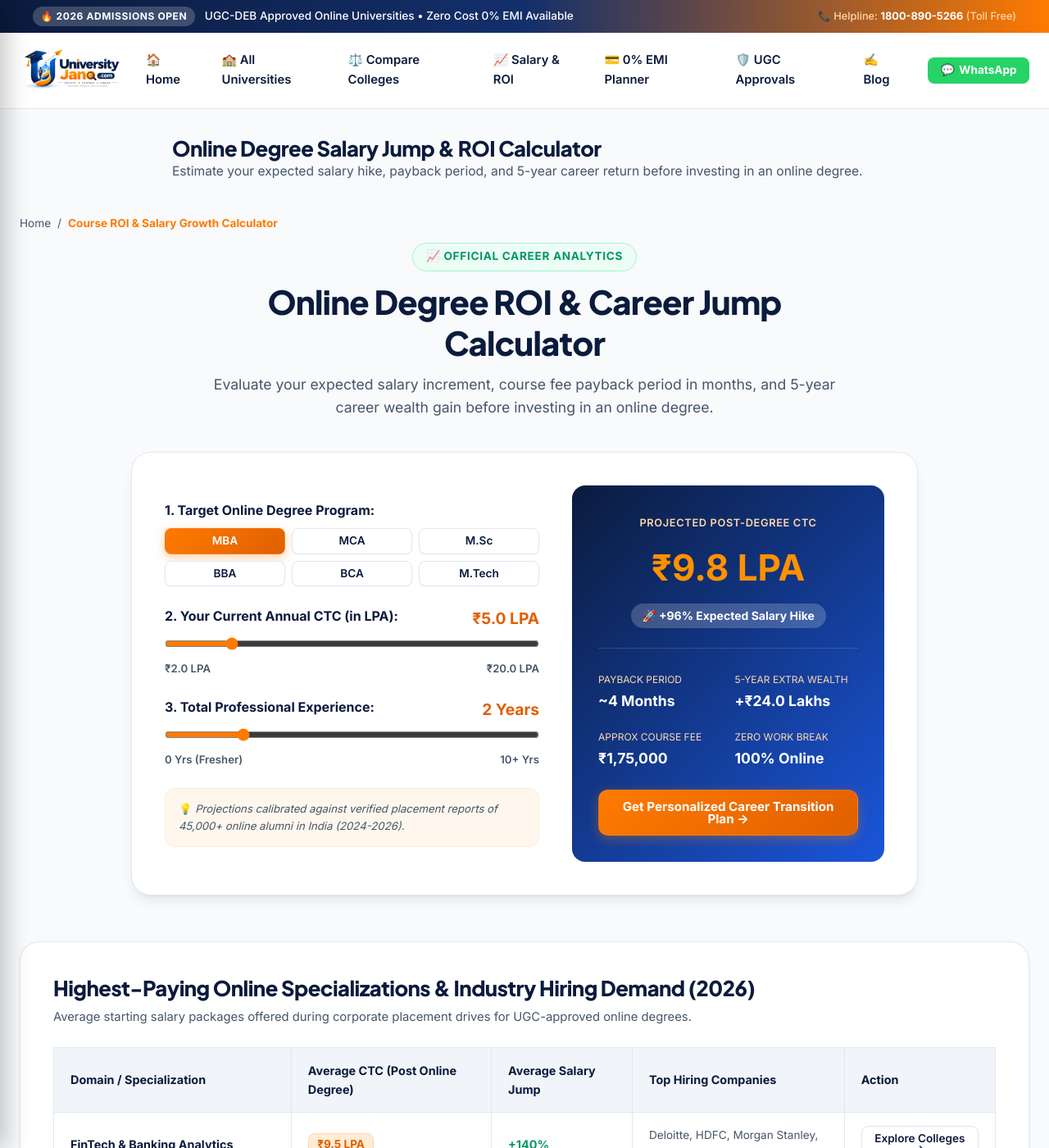
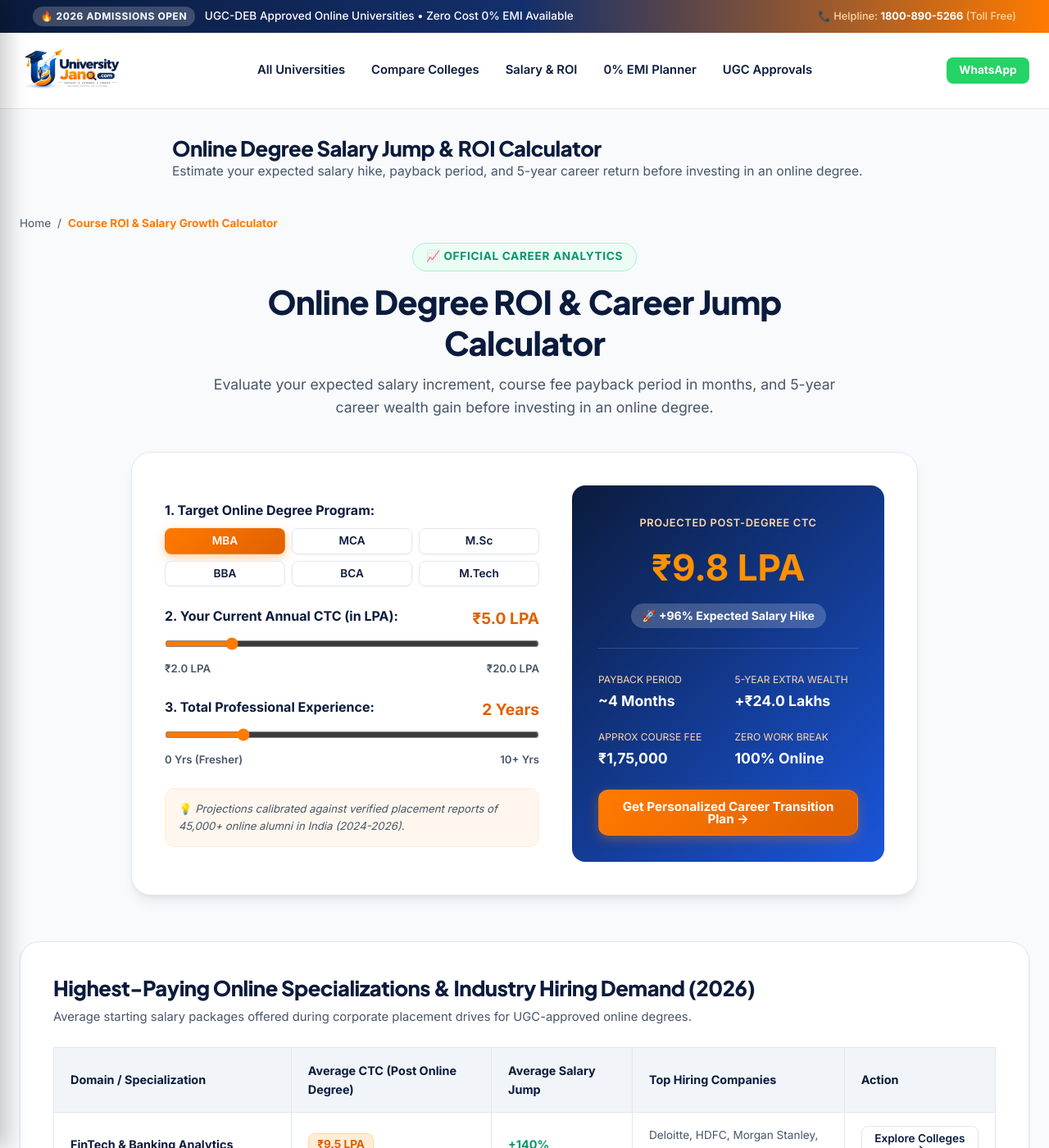
Before and after one commit to ankitpandeybdm/universityjano, a Jekyll site: the page built from roi-calculator.html, in a window 1280 px wide and 1400 px high. Shown: the whole window at 82% size. Built offline with Jekyll 4.4.1, drawn with Linux system fonts in a browser that asks for light colours.

Commit message:
Add files via upload

```diff
--- a/_includes/site-header.html
+++ b/_includes/site-header.html
@@ -25,19 +26,17 @@
 
       <!-- Desktop Navigation Menu -->
       <ul class="header-menu">
-        <li><a href="{{ '/' | relative_url }}" class="nav-link" style="text-decoration:none;">🏠 Home</a></li>
-        <li><a href="{{ '/universities/index.html' | relative_url }}" class="nav-link" style="text-decoration:none;">🏫 All Universities</a></li>
-        <li><a href="{{ '/compare.html' | relative_url }}" class="nav-link" style="text-decoration:none;">⚖️ Compare Colleges</a></li>
-        <li><a href="{{ '/roi-calculator.html' | relative_url }}" class="nav-link" style="text-decoration:none;">📈 Salary &amp; ROI</a></li>
-        <li><a href="{{ '/emi-calculator.html' | relative_url }}" class="nav-link" style="text-decoration:none;">💳 0% EMI Planner</a></li>
-        <li><a href="{{ '/ugc-verifier.html' | relative_url }}" class="nav-link" style="text-decoration:none;">🛡️ UGC Approvals</a></li>
-        <li><a href="{{ '/blog/' | relative_url }}" class="nav-link" style="text-decoration:none;">✍️ Blog</a></li>
+        <li><a href="{{ '/universities/index.html' | relative_url }}" class="nav-link" style="text-decoration:none;">All Universities</a></li>
+        <li><a href="{{ '/compare.html' | relative_url }}" class="nav-link" style="text-decoration:none;">Compare Colleges</a></li>
+        <li><a href="{{ '/roi-calculator.html' | relative_url }}" class="nav-link" style="text-decoration:none;">Salary &amp; ROI</a></li>
+        <li><a href="{{ '/emi-calculator.html' | relative_url }}" class="nav-link" style="text-decoration:none;">0% EMI Planner</a></li>
+        <li><a href="{{ '/ugc-verifier.html' | relative_url }}" class="nav-link" style="text-decoration:none;">UGC Approvals</a></li>
       </ul>
 
       <!-- Desktop Action Buttons -->
       <div class="header-actions" style="display:flex;align-items:center;gap:0.75rem;">
         <a href="https://wa.me/919599128500?text=Hi%2C%20I%20want%20free%20counselling%20for%20Online%20Degrees" target="_blank" rel="noopener" class="btn btn-sm" style="background:#25D366;color:#ffffff;text-decoration:none;display:flex;align-items:center;gap:0.35rem;font-weight:700;">
-          <span>💬</span> <span style="display:inline-block;">WhatsApp</span>
+          <span style="display:inline-block;">WhatsApp</span>
         </a>
 
         <!-- Mobile Hamburger Toggle Button -->
```
Also changed, not shown: other parts of _includes/site-header.html (+1 -0 lines).
